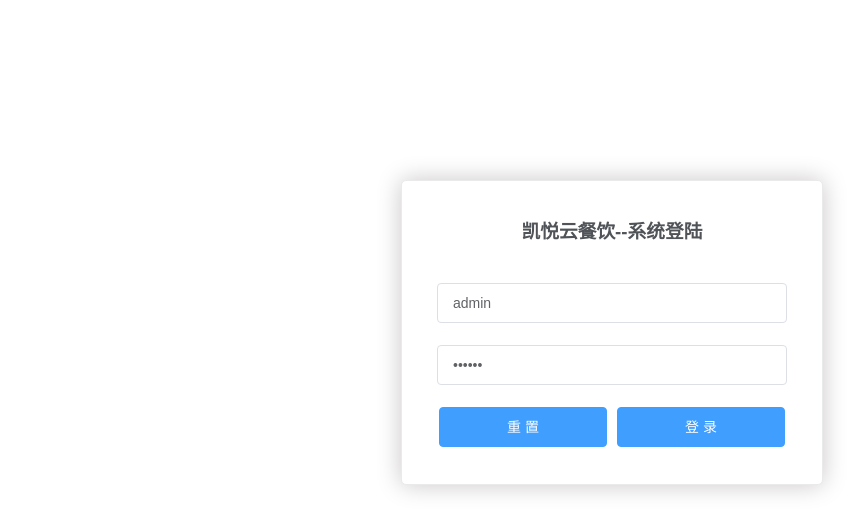
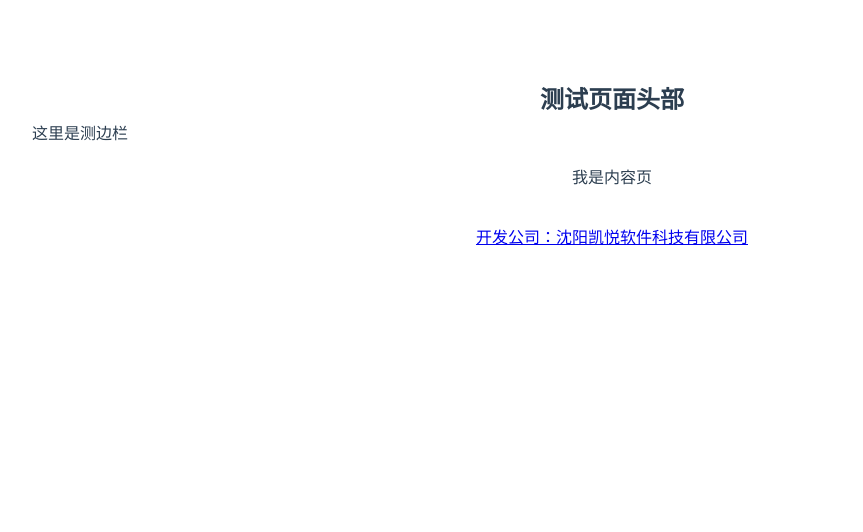
Before and after one commit to hyattsoft/CaterCloud, a Vue app in the folder front_end/: page / in a window 1280 px wide. Shown: the top 532 px of the page, without its empty margins (28-891 px from the left). Built offline with nearby package versions, Linux system fonts and the light colour scheme.

Commit message:
凯悦云餐饮管理系统 v1.0.1

```diff
--- a/front_end/package.json
+++ b/front_end/package.json
@@ -10,6 +10,7 @@
   "dependencies": {
     "axios": "^0.19.0",
     "core-js": "^2.6.5",
+    "echarts": "^4.2.1",
     "element-ui": "^2.9.1",
     "font-awesome": "^4.7.0",
     "js-cookie": "^2.2.0",
--- a/front_end/src/router.js
+++ b/front_end/src/router.js
@@ -1,13 +1,15 @@
 import Vue from 'vue'
 import Router from 'vue-router'
 
-import Main from './components/users/Login'
+import Login from './components/users/Login'
+import Main from './views/Main'
 
 Vue.use(Router)
 
 
 export default new Router({
     routes : [
-        {path: '/', name: 'home', component: Main }
+        {path: '/', component: Main },
+        {path: '/login', component: Login}
     ]
 })
--- /dev/null
+++ b/front_end/src/views/Main.vue
@@ -0,0 +1,25 @@
+<template>
+    <el-container>
+        <el-header>
+            <h1> 测试页面头部</h1>
+        </el-header>
+        <el-aside width="200px">这里是测边栏</el-aside>
+        <el-main>我是内容页</el-main>
+        <el-footer>
+            <p>
+                <a href="http://www.kinagod.com">开发公司：沈阳凯悦软件科技有限公司</a>
+            </p>
+        </el-footer>
+    </el-container>
+
+</template>
+
+<script>
+    export default {
+        name: "Main",
+    }
+</script>
+
+<style scoped>
+
+</style>
```
Also changed, not shown: front_end/src/common/css/base.scss (added, +14 -0 lines), 1 other file (tests, documents, lock files or other folders).
